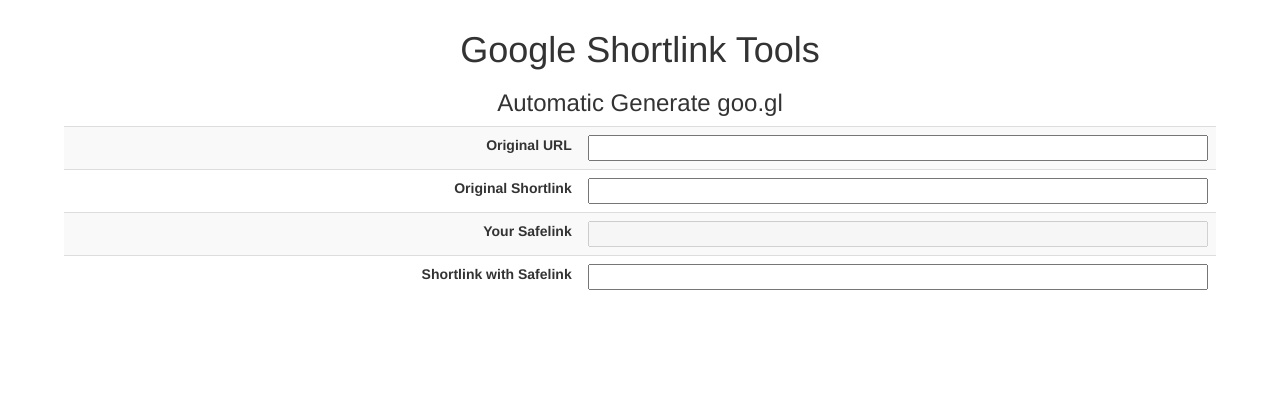
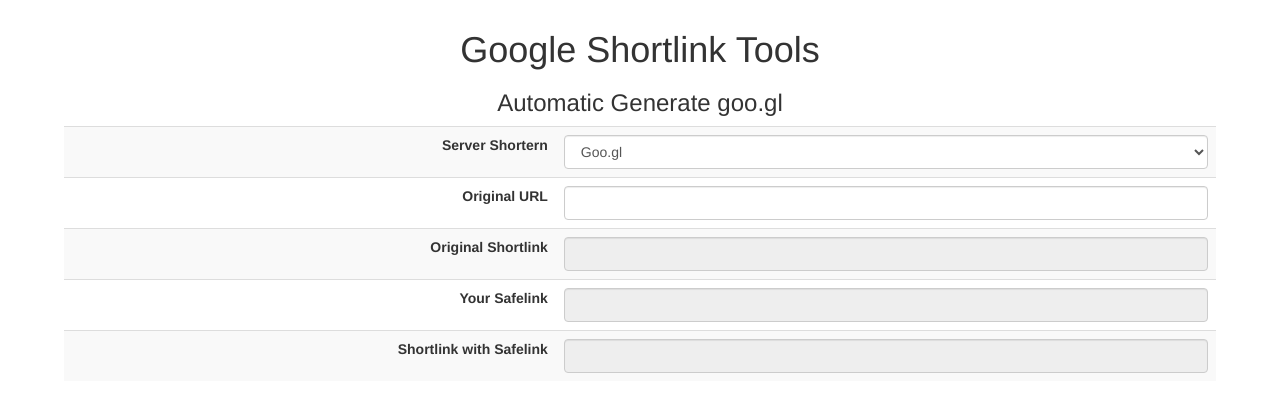
Before and after one commit to arachi007/arachi007.github.io, a Jekyll site: the page shortern.html, which Jekyll copies as it is, in a window 1280 px wide. Shown: the top 412 px of the page. Built offline with Jekyll 4.4.1, drawn with Linux system fonts in a browser that asks for light colours.

Commit message:
Update shortern.html

```diff
--- a/shortern.html
+++ b/shortern.html
@@ -7,7 +7,7 @@
  body{ width: 90%; height: 90%; margin-left:5%; margin-top:30px}
 label { float:right;
 right: 0px;}
-input { width: 100%}
+input, select { width: 100%}
  h1, h3 { text-align:center}
 </style>
 <body>
@@ -16,20 +16,39 @@
 <table class="table table-striped table-hover table-responsive">
 <tbody>
 <tr>
+<td><label>Server Shortern</label></td>
+<td>
+<select onchange="pendek()" class="form-control" id="server">
+<option value="googl"> Goo.gl
+<option value="tinyurl"> Tinyurl.com
+<option value="safemn"> Safe.mn
+<option value="isgd"> Is.gd
+<option value="vgd"> V.gd
+<option value="mcafee"> Mcaf.ee
+<option value="linkee"> Linkee.com
+<option value="cligs"> Cli.gs
+<option value="tinyurlms"> Tinyurl.ms
+<option value="metamarknet"> Metamark.net
+<option value="shorturl"> Shorturl.com
+<option value="snipurl"> Snipurl.com
+</select>
+</td>
+</tr>
+<tr>
 <td><label>Original URL</label></td>
-<td><input class="input" onchange="pendek()" onclick="sapu()" type="url" id="url" required='required'/></td>
+<td><input class="input form-control" onchange="pendek()" onclick="sapu()" type="url" id="url" required='required'/></td>
 </tr>
 <tr>
 <td><label>Original Shortlink</label></td>
-<td><input class="input" onmouseover="this.focus();this.select()" onclick="this.focus();this.select()" readonly='readonly' type="text" id="short1" required='required'/></td>
+<td><input class="input form-control" onmouseover="this.focus();this.select()" onclick="this.focus();this.select()" readonly='readonly' type="text" id="short1" required='required'/></td>
 </tr>
 <tr>
 <td><label>Your Safelink</label></td>
-<td><input class="input" type="url" id="safelink" readonly="readonly" disabled required='required'/></td>
+<td><input class="input form-control" type="url" id="safelink" readonly="readonly" disabled required='required'/></td>
 </tr>
 <tr>
 <td><label>Shortlink with Safelink</label></td>
-<td><input class="input" onmouseover="this.focus();this.select()" onclick="this.focus();this.select()" readonly='readonly' type="url" id="short2" required='required'/></td>
+<td><input class="input form-control" onmouseover="this.focus();this.select()" onclick="this.focus();this.select()" readonly='readonly' type="url" id="short2" required='required'/></td>
 </tr>
 </tbody>
 </table>
@@ -50,9 +69,10 @@
 document.getElementById("short2").value=response.tinyurl;
 }
  function shortlink(){
+ var server = $("#server").val();
  var url=$("#safelink").val();
 var enurl = encodeURIComponent(url);
-var googl = "https://urltinyfy.appspot.com/googl?unify=1&url=";
+var googl = "https://urltinyfy.appspot.com/"+ server +"?unify=1&url=";
 var scr = googl + enurl;
 loadscript(scr + "&callback=urlShortLagi");
  }
@@ -68,15 +88,20 @@
 shortlink();
 }
  function urlShort(response) {
+ if(response.ok == true) {
 if(response.tinyurl && response.tinyurl!="")
 document.getElementById("short1").value=response.tinyurl;
 var result = response.tinyurl;
 safelink(result);
+} else {
+alert ("Server ini sedang main tenis");
+}
 }
 function pendek() {
 var url=$("#url").val();
+ var server = $("#server").val();
 var enurl = encodeURIComponent(url);
-var googl = "https://urltinyfy.appspot.com/googl?unify=1&url=";
+var googl = "https://urltinyfy.appspot.com/"+ server + "?unify=1&url=";
 var scr = googl + enurl;
 loadscript(scr + "&callback=urlShort");
 }
```
